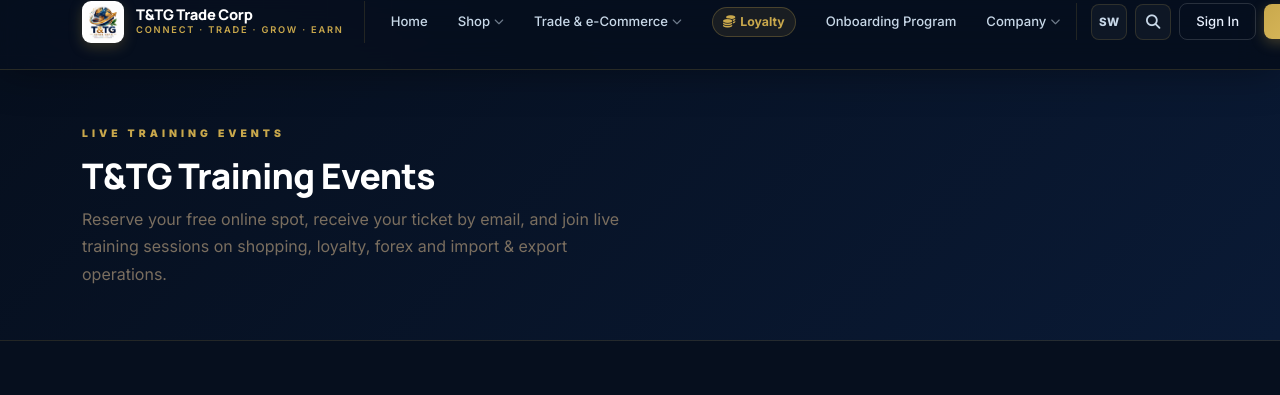
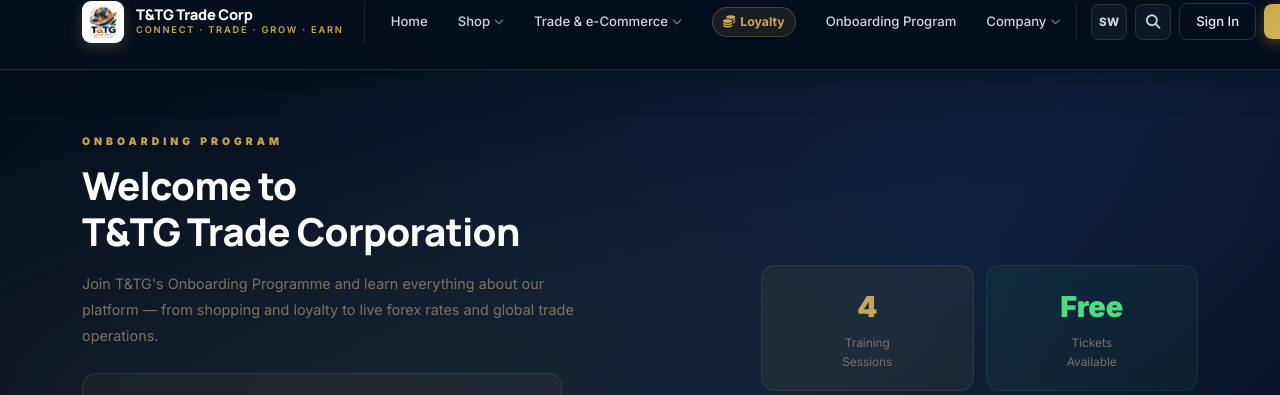
Before and after one commit to Keplas/tntg-corp, a Django app: page /training/events/ in a window 1280 px wide; the page is wider, and only the part inside the window is pictured. Shown: the top 395 px of that part. Run offline with Django 5.2, Linux system fonts and the light colour scheme; data comes from the database, SQL or seed files in the repository; tables that the repository leaves empty hold one stand-in row (values such as "Sample post").

Commit message:
Combine onboarding welcome + training events on one page; rename to Onboarding Program; Get Started scrolls to sessions

```diff
--- a/templates/base.html
+++ b/templates/base.html
@@ -452,7 +452,7 @@ li:focus-within > .tg-dd.tg-end { transform: translateY(0); }
  </a>
  </li>
  <li>
- <a class="tg-nl" href="{% url 'training_home' %}">Onboarding Program</a>
+ <a class="tg-nl" href="{% url 'event_list' %}">Onboarding Program</a>
  </li>
  <li>
  <button class="tg-nl">Company <i class="fas fa-chevron-down tg-caret"></i></button>
--- a/templates/training/event_list.html
+++ b/templates/training/event_list.html
@@ -1,62 +1,116 @@
 {% extends 'base.html' %}
-{% block title %}Training Events — T&TG Trade Corporation{% endblock %}
+{% block title %}Onboarding Program — T&TG Trade Corporation{% endblock %}
 {% block content %}
 <style>
-  .ev-hero { background:linear-gradient(135deg,#060f1e,#0a1a35); padding:56px 0 36px; border-bottom:1px solid rgba(201,168,76,.15); }
+  .ob-hero { background:linear-gradient(135deg,#060f1e 0%,#0a1a35 60%,#060f1e 100%); padding:64px 0 48px; position:relative; overflow:hidden; }
+  .ob-hero::before { content:''; position:absolute; inset:0; background:radial-gradient(ellipse at 30% 50%,rgba(201,168,76,.08) 0%,transparent 60%),radial-gradient(ellipse at 70% 20%,rgba(96,165,250,.05) 0%,transparent 50%); pointer-events:none; }
+  .ob-feat { display:flex; align-items:center; gap:10px; padding:7px 0; color:#b0a898; font-size:.85rem; }
+  .ob-feat i { color:#c9a84c; width:18px; flex-shrink:0; }
   .ev-card { background:rgba(255,255,255,.03); border:1px solid rgba(201,168,76,.12); border-radius:18px; overflow:hidden; transition:border-color .25s,transform .25s; }
   .ev-card:hover { border-color:rgba(201,168,76,.4); transform:translateY(-4px); }
-  .ev-badge { display:inline-block; padding:3px 10px; border-radius:20px; font-size:.68rem; font-weight:800; letter-spacing:.5px; text-transform:uppercase; }
-  .ev-free  { background:rgba(34,197,94,.12); color:#4ade80; border:1px solid rgba(34,197,94,.2); }
-  .ev-full  { background:rgba(248,113,113,.12); color:#f87171; border:1px solid rgba(248,113,113,.2); }
-  .ev-meta  { display:flex; align-items:center; gap:6px; font-size:.74rem; color:#7a6e5f; }
+  .ev-badge-free { background:rgba(34,197,94,.12); color:#4ade80; border:1px solid rgba(34,197,94,.2); display:inline-block; padding:3px 10px; border-radius:20px; font-size:.68rem; font-weight:800; }
+  .ev-badge-full { background:rgba(248,113,113,.12); color:#f87171; border:1px solid rgba(248,113,113,.2); display:inline-block; padding:3px 10px; border-radius:20px; font-size:.68rem; font-weight:800; }
+  .ev-meta { display:flex; align-items:center; gap:6px; font-size:.74rem; color:#7a6e5f; }
 </style>
 
-<section class="ev-hero bg-shimmer">
+<!-- ── Onboarding Welcome Section ── -->
+<section class="ob-hero bg-shimmer">
   <div class="container">
-    <div style="font-size:.65rem;font-weight:900;letter-spacing:4px;color:#c9a84c;margin-bottom:12px">LIVE TRAINING EVENTS</div>
-    <h1 style="color:#fff;font-weight:900;font-size:clamp(1.6rem,4vw,2.2rem);margin-bottom:10px">T&TG Training Events</h1>
-    <p style="color:#7a6e5f;max-width:540px;line-height:1.7">Reserve your free online spot, receive your ticket by email, and join live training sessions on shopping, loyalty, forex and import & export operations.</p>
-    {% if user.is_authenticated %}
-    <a href="{% url 'my_tickets' %}" style="display:inline-flex;align-items:center;gap:8px;margin-top:16px;background:rgba(201,168,76,.1);border:1px solid rgba(201,168,76,.3);color:#c9a84c;padding:8px 18px;border-radius:20px;text-decoration:none;font-size:.8rem;font-weight:700">
-      <i class="fas fa-ticket-alt"></i> My Tickets
-    </a>
-    {% endif %}
+    <div class="row align-items-center g-5">
+      <!-- Left: Welcome content -->
+      <div class="col-lg-7">
+        <div style="font-size:.65rem;font-weight:900;letter-spacing:4px;color:#c9a84c;margin-bottom:12px;text-transform:uppercase">Onboarding Program</div>
+        <h1 style="color:#fff;font-weight:900;font-size:clamp(1.6rem,4vw,2.4rem);margin-bottom:16px;line-height:1.2">
+          Welcome to<br>T&TG Trade Corporation
+        </h1>
+        <p style="color:#7a6e5f;font-size:.9rem;line-height:1.8;margin-bottom:24px;max-width:500px">
+          Join T&TG's Onboarding Programme and learn everything about our platform — from shopping and loyalty to live forex rates and global trade operations.
+        </p>
+        <!-- Features -->
+        <div style="background:rgba(201,168,76,.05);border:1px solid rgba(201,168,76,.12);border-radius:14px;padding:18px 20px;margin-bottom:28px;max-width:480px">
+          <div class="ob-feat"><i class="fas fa-shopping-bag"></i>Shop T&TG premium coffee products</div>
+          <div class="ob-feat"><i class="fas fa-coins"></i>Earn loyalty points on every purchase</div>
+          <div class="ob-feat"><i class="fas fa-exchange-alt"></i>Access live international currency rates</div>
+          <div class="ob-feat"><i class="fas fa-globe"></i>Trade globally — Canada, USA, Uganda, Kenya, Netherlands and Japan</div>
+        </div>
+        <!-- Get Started CTA -->
+        <a href="#events" class="btn btn-gold px-5 py-3" style="font-weight:900;font-size:1rem">
+          <i class="fas fa-play-circle me-2"></i>Get Started
+        </a>
+        {% if user.is_authenticated %}
+        <a href="{% url 'tv_programs' %}" style="display:inline-flex;align-items:center;gap:8px;margin-left:14px;color:#c9a84c;font-size:.82rem;text-decoration:none;font-weight:700">
+          Watch Videos <i class="fas fa-arrow-right"></i>
+        </a>
+        {% endif %}
+      </div>
+
+      <!-- Right: Quick stats -->
+      <div class="col-lg-5">
+        <div style="display:grid;grid-template-columns:1fr 1fr;gap:12px">
+          <div style="background:rgba(201,168,76,.07);border:1px solid rgba(201,168,76,.15);border-radius:14px;padding:18px;text-align:center">
+            <div style="font-size:1.8rem;font-weight:900;color:#c9a84c">4</div>
+            <div style="color:#7a6e5f;font-size:.74rem;margin-top:4px">Training<br>Sessions</div>
+          </div>
+          <div style="background:rgba(34,197,94,.06);border:1px solid rgba(34,197,94,.12);border-radius:14px;padding:18px;text-align:center">
+            <div style="font-size:1.8rem;font-weight:900;color:#4ade80">Free</div>
+            <div style="color:#7a6e5f;font-size:.74rem;margin-top:4px">Tickets<br>Available</div>
+          </div>
+          <div style="background:rgba(96,165,250,.06);border:1px solid rgba(96,165,250,.12);border-radius:14px;padding:18px;text-align:center">
+            <div style="font-size:1.8rem;font-weight:900;color:#60a5fa">6</div>
+            <div style="color:#7a6e5f;font-size:.74rem;margin-top:4px">Countries<br>Covered</div>
+          </div>
+          <div style="background:rgba(201,168,76,.07);border:1px solid rgba(201,168,76,.15);border-radius:14px;padding:18px;text-align:center">
+            <div style="font-size:1.8rem;font-weight:900;color:#c9a84c">🎟️</div>
+            <div style="color:#7a6e5f;font-size:.74rem;margin-top:4px">Ticket by<br>Email</div>
+          </div>
+        </div>
+        {% if user.is_authenticated %}
+        <a href="{% url 'my_tickets' %}" style="display:block;text-align:center;margin-top:14px;background:rgba(201,168,76,.08);border:1px solid rgba(201,168,76,.2);color:#c9a84c;padding:10px;border-radius:12px;text-decoration:none;font-size:.8rem;font-weight:700">
+          <i class="fas fa-ticket-alt me-1"></i>View My Tickets
+        </a>
+        {% endif %}
+      </div>
+    </div>
   </div>
 </section>
 
-<section style="background:#060f1e;padding:56px 0 80px">
+<!-- ── Onboarding Program Events ── -->
+<section id="events" style="background:#060f1e;padding:56px 0 80px">
 <div class="container">
+
+  <div style="margin-bottom:36px">
+    <div style="font-size:.65rem;font-weight:900;letter-spacing:4px;color:#c9a84c;margin-bottom:8px;text-transform:uppercase">Reserve Your Spot</div>
+    <h2 style="color:#fff;font-weight:900;font-size:1.6rem;margin:0">Onboarding Program Sessions</h2>
+    <p style="color:#7a6e5f;font-size:.85rem;margin-top:8px">Reserve a free spot below — get your ticket by email instantly.</p>
+  </div>
+
   {% if events %}
   <div class="row g-4">
     {% for event in events %}
     <div class="col-md-6 col-lg-6">
       <div class="ev-card">
-        <!-- Thumbnail -->
         {% if event.thumbnail_url %}
         <div style="height:180px;overflow:hidden;position:relative">
           <img src="{{ event.thumbnail_url }}" alt="{{ event.title }}" style="width:100%;height:100%;object-fit:cover">
           <div style="position:absolute;inset:0;background:linear-gradient(to bottom,transparent 40%,rgba(6,15,30,.9))"></div>
-          <div style="position:absolute;bottom:12px;left:16px;display:flex;gap:8px">
-            <span class="ev-badge {% if event.is_full %}ev-full{% else %}ev-free{% endif %}">
+          <div style="position:absolute;bottom:12px;left:16px">
+            <span class="{% if event.is_full %}ev-badge-full{% else %}ev-badge-free{% endif %}">
               {% if event.is_full %}Fully Booked{% elif event.is_free %}Free{% else %}{{ event.price_points }} pts{% endif %}
             </span>
           </div>
         </div>
         {% endif %}
-        <!-- Body -->
         <div style="padding:20px">
-          <div style="font-size:.7rem;font-weight:800;color:#c9a84c;letter-spacing:1px;text-transform:uppercase;margin-bottom:8px">{{ event.get_category_display }}</div>
+          <div style="font-size:.68rem;font-weight:800;color:#c9a84c;letter-spacing:1px;text-transform:uppercase;margin-bottom:8px">{{ event.get_category_display }}</div>
           <h5 style="color:#fff;font-weight:800;margin-bottom:10px;font-size:1rem">{{ event.title }}</h5>
           <p style="color:#7a6e5f;font-size:.8rem;line-height:1.6;margin-bottom:16px">{{ event.description|truncatechars:120 }}</p>
-          <!-- Meta -->
-          <div style="display:flex;flex-wrap:wrap;gap:12px;margin-bottom:16px">
+          <div style="display:flex;flex-wrap:wrap;gap:10px;margin-bottom:16px">
             <div class="ev-meta"><i class="fas fa-calendar-alt" style="color:#c9a84c"></i>{{ event.event_date|date:"D, d M Y" }}</div>
             <div class="ev-meta"><i class="fas fa-clock" style="color:#c9a84c"></i>{{ event.event_date|date:"g:i A" }}</div>
             <div class="ev-meta"><i class="fas fa-users" style="color:#c9a84c"></i>{{ event.spots_left }} spots left</div>
-            <div class="ev-meta"><i class="fas fa-hourglass-half" style="color:#c9a84c"></i>{{ event.duration_mins }} mins</div>
           </div>
           <a href="{% url 'event_detail' event.pk %}" class="btn btn-gold w-100" style="font-weight:800">
-            {% if event.is_full %}View Event{% else %}Register <i class="fas fa-arrow-right ms-1"></i>{% endif %}
+            {% if event.is_full %}View Session{% else %}Register — Get Ticket <i class="fas fa-arrow-right ms-1"></i>{% endif %}
           </a>
         </div>
       </div>
@@ -64,12 +118,13 @@
     {% endfor %}
   </div>
   {% else %}
-  <div style="text-align:center;padding:80px 0">
+  <div style="text-align:center;padding:60px 0">
     <i class="fas fa-calendar-times" style="font-size:3rem;color:rgba(201,168,76,.15);margin-bottom:20px"></i>
-    <h4 style="color:#fff">No events scheduled yet</h4>
-    <p style="color:#7a6e5f">Check back soon — new events are added regularly.</p>
+    <h4 style="color:#fff">No sessions scheduled yet</h4>
+    <p style="color:#7a6e5f">Check back soon — new sessions are added regularly.</p>
   </div>
   {% endif %}
+
 </div>
 </section>
 {% endblock %}
```
